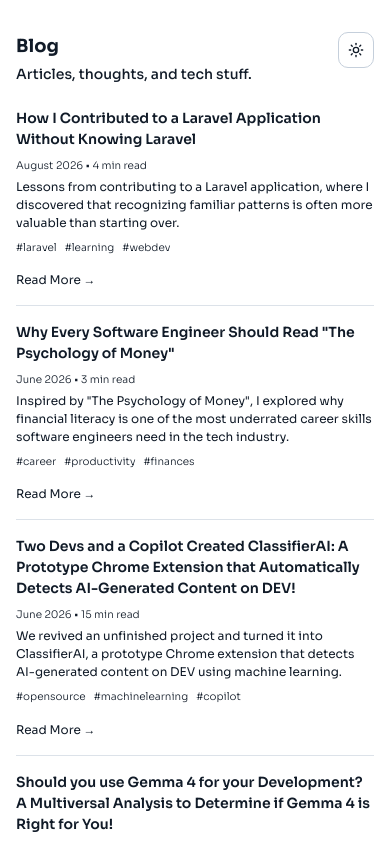
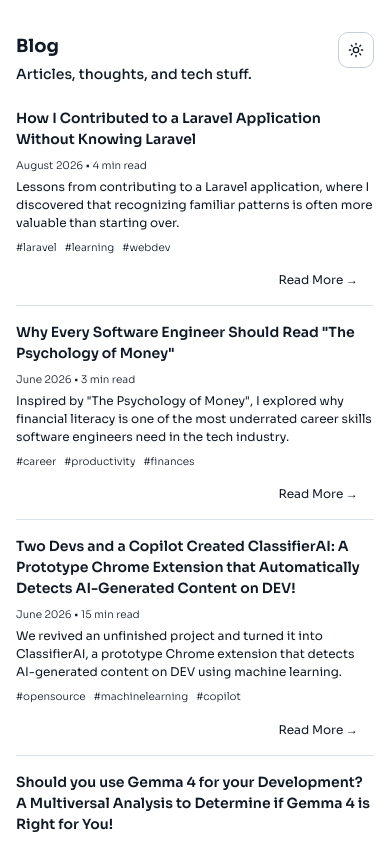
Before and after one commit to CodingWithJiro/elmarchavez, a Next.js app: page /blog in a window 390 px wide. Shown: the top 844 px of the page. Built offline with nearby package versions, Linux system fonts and the light colour scheme.

Commit message:
refactor(blog): move Read More links to the right side for mobile view

```diff
--- a/src/app/blog/page.tsx
+++ b/src/app/blog/page.tsx
@@ -94,7 +94,7 @@ export default function BlogPage() {
                     </ul>
 
                     <Link
-                      className="focus-visible:outline-muted-foreground w-fit rounded-sm text-[0.75rem] font-normal underline-offset-4 outline-2 outline-offset-4 outline-transparent hover:underline md:text-right"
+                      className="focus-visible:outline-muted-foreground w-fit self-end rounded-sm text-[0.75rem] font-normal underline-offset-4 outline-2 outline-offset-4 outline-transparent hover:underline md:self-auto md:text-right"
                       href={blogUrl}
                       aria-label={`Read more about ${title}`}
                     >
```
